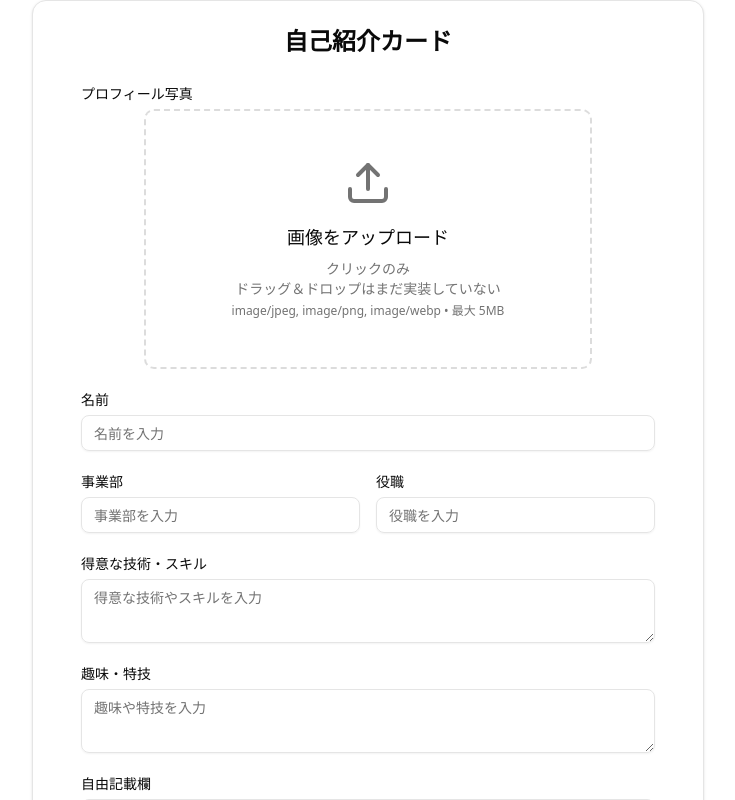
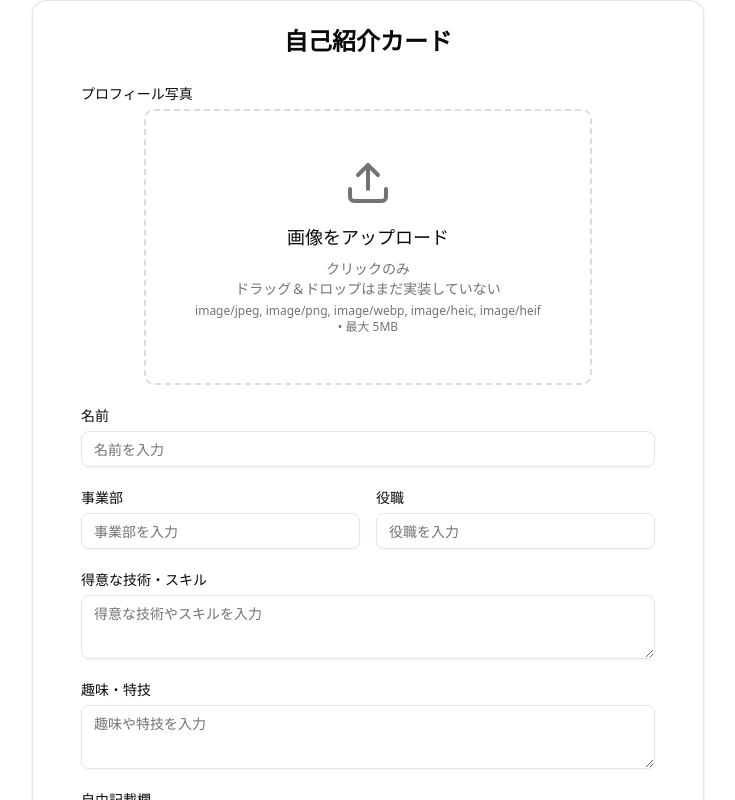
Before and after one commit to ppppppsmash/kh-project, a Next.js app: page /external/intro-card in a window 1280 px wide. Shown: the top 800 px of the page, without its empty margins (272-1007 px from the left). Built offline with nearby package versions, Linux system fonts and the light colour scheme; no server answers.

Commit message:
feat: Fix uploade image type

```diff
--- a/components/image-uploader.tsx
+++ b/components/image-uploader.tsx
@@ -16,7 +16,7 @@ interface ImageUploadProps {
 export const ImageUpload = ({
   onUploadComplete,
   maxSizeMB = 5,
-  acceptedFileTypes = ["image/jpeg", "image/png", "image/webp"],
+  acceptedFileTypes = ["image/jpeg", "image/png", "image/webp", "image/heic", "image/heif"],
 }: ImageUploadProps) => {
   const [selectedImage, setSelectedImage] = useState<File | null>(null)
   const [previewUrl, setPreviewUrl] = useState<string | null>(null)
--- a/config/index.ts
+++ b/config/index.ts
@@ -41,11 +41,11 @@ export const navConfig = {
       items: [
         {
           title: "一覧",
-          url: "/team/list",
+          url: "#",
         },
         {
           title: "週報",
-          url: "/team/weekly-report",
+          url: "#",
         },
       ],
     },
```
